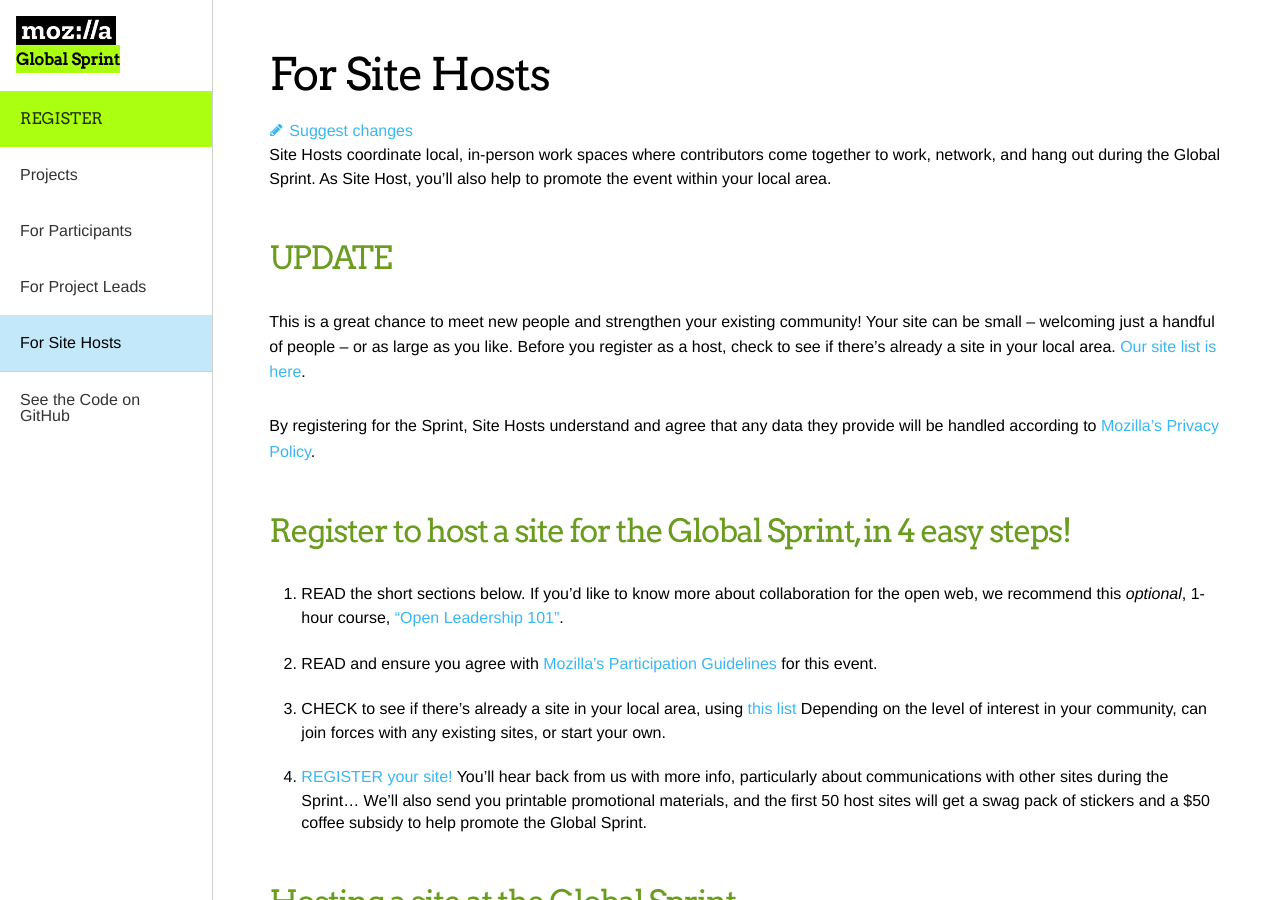
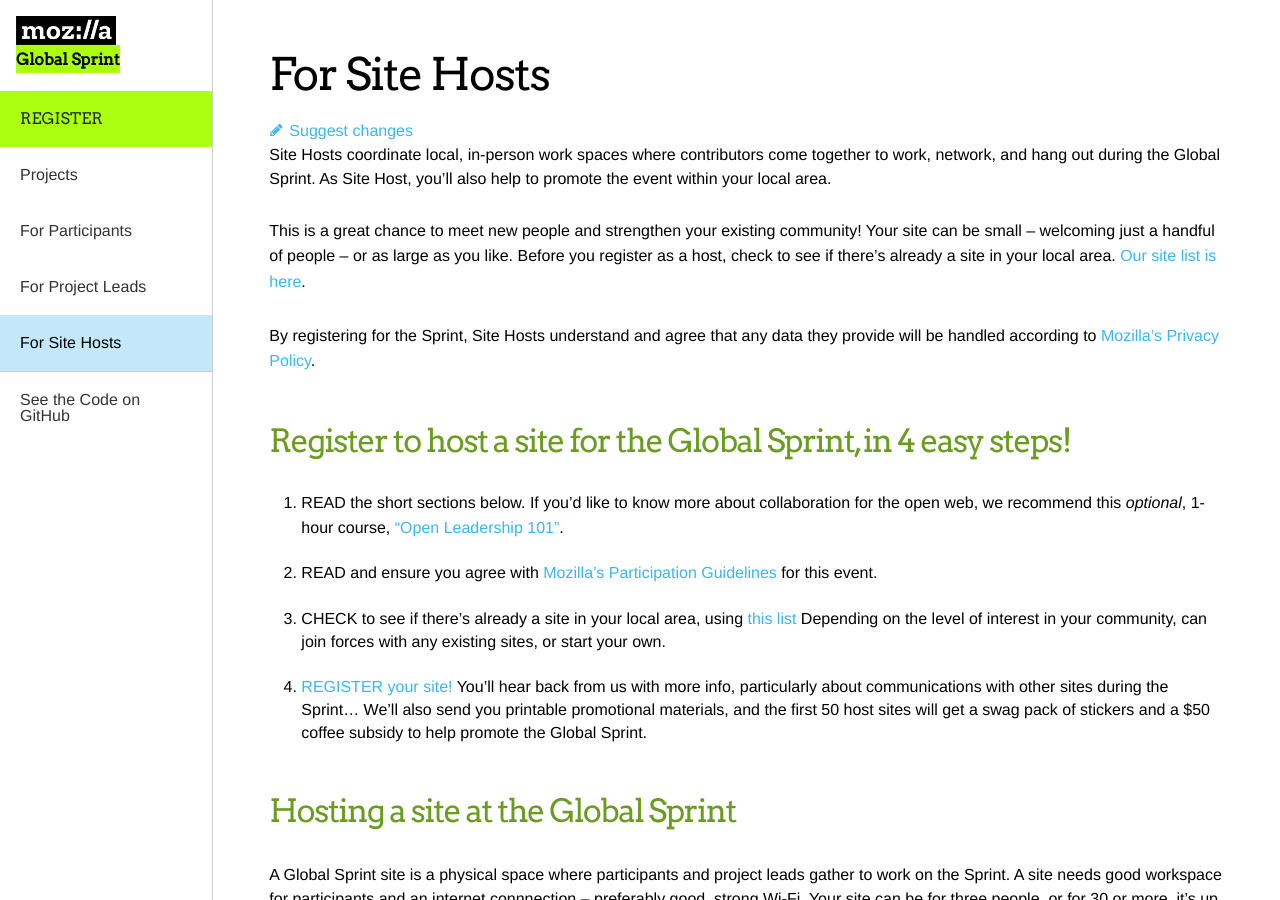
Before and after one commit to mozilla/global-sprint, a Jekyll site: the page built from _articles/site-hosts.md, in a window 1280 px wide and 900 px high. Built offline with Jekyll 4.4.1, drawn with Linux system fonts in a browser that asks for light colours; comment, search, counter and statistics services are not loaded.

Commit message:
Update site-hosts.md

```diff
--- a/_articles/site-hosts.md
+++ b/_articles/site-hosts.md
@@ -5,7 +5,6 @@ title: For Site Hosts
 
 **Site Hosts coordinate local, in-person work spaces where contributors come together to work, network, and hang out during the Global Sprint. As Site Host, you'll also help to promote the event within your local area.**
 
-### UPDATE
 This is a great chance to meet new people and strengthen your existing community! Your site can be small -- welcoming just a handful of people -- or as large as you like. Before you register as a host, check to see if there's already a site in your local area. [Our site list is here](https://mozilla.github.io/global-sprint/register/).
 
 By registering for the Sprint, Site Hosts understand and agree that any data they provide will be handled according to [Mozilla's Privacy Policy](https://www.mozilla.org/en-US/privacy/).
```
